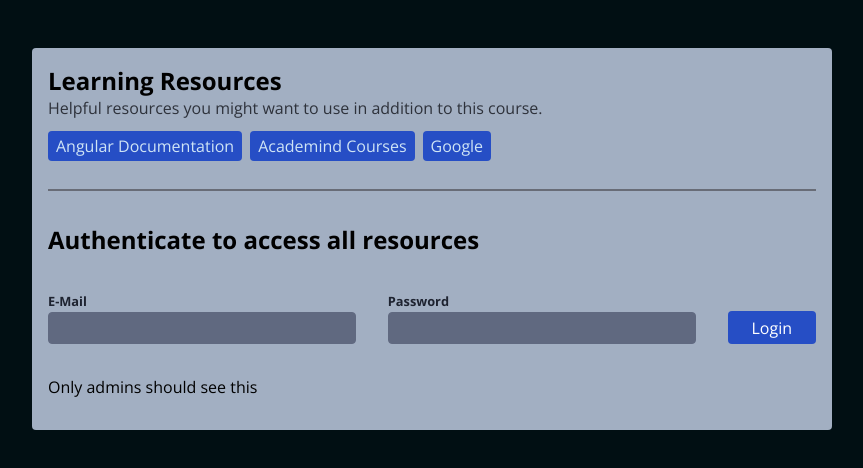
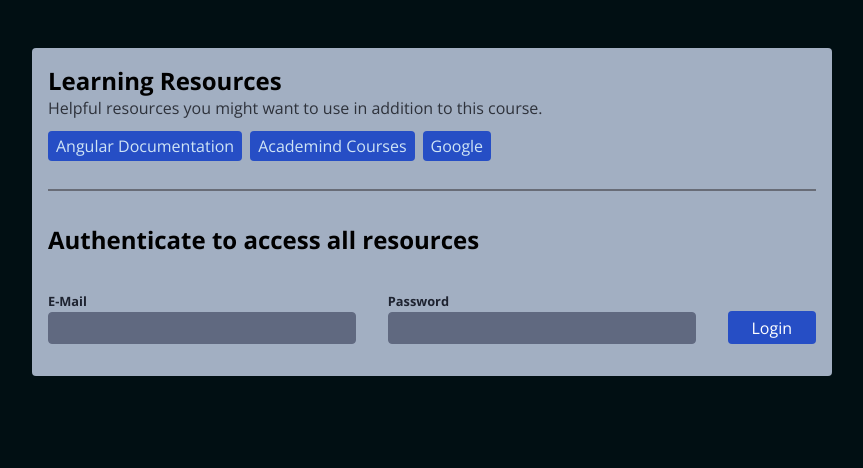
Before and after one commit to marto1980/directives, an Angular app: page / in a window 1280 px wide. Shown: the top 468 px of the page, without its empty margins (208-1071 px from the left). Built offline with nearby package versions, Linux system fonts and the light colour scheme.

Commit message:
Create Custom Structural Directive

```diff
--- a/src/app/app.html
+++ b/src/app/app.html
@@ -7,5 +7,7 @@
   <!-- @if (isAdmin()) { -->
   <!--   <p>Only admins should see this!</p> -->
   <!-- } -->
-  <p appAuth="admin">Only admins should see this</p>
+  <ng-template appAuth="admin">
+    <p>Only admins should see this</p>
+  </ng-template>
 </main>
--- a/src/app/auth/auth-directive.ts
+++ b/src/app/auth/auth-directive.ts
@@ -1,4 +1,11 @@
-import { Directive, effect, inject, input } from '@angular/core'
+import {
+  Directive,
+  effect,
+  inject,
+  input,
+  TemplateRef,
+  ViewContainerRef,
+} from '@angular/core'
 
 import { Permission } from './auth.model'
 import { AuthService } from './auth.service'
@@ -9,12 +16,15 @@ import { AuthService } from './auth.service'
 export class AuthDirective {
   userType = input.required<Permission>({ alias: 'appAuth' })
   private readonly authService = inject(AuthService)
+  private readonly templateRef = inject(TemplateRef)
+  private readonly viewContainerRef = inject(ViewContainerRef)
+
   constructor() {
     effect(() => {
       if (this.userType() === this.authService.activePermission()) {
-        console.log('SHOW ELEMENT')
+        this.viewContainerRef.createEmbeddedView(this.templateRef)
       } else {
-        console.log('DO NOT SHOW ELEMENT')
+        this.viewContainerRef.clear()
       }
     })
   }
```
